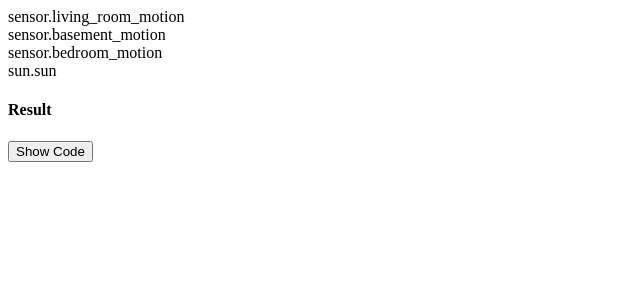
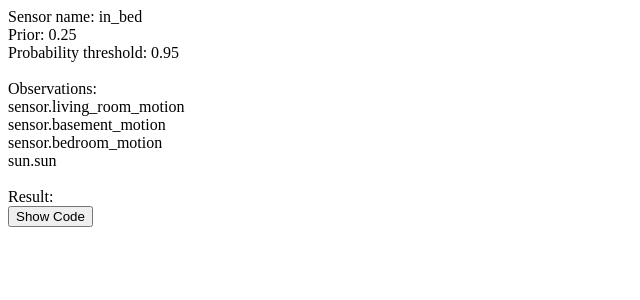
Before and after one commit to ChrisJohns-me/ha-bayesian-tool, an Angular app: page / in a window 1280 px wide. Shown: the top 300 px of the page, without its empty margins (0-640 px from the left). Built offline with nearby package versions, Linux system fonts and the light colour scheme.

Commit message:
3 files modified

```diff
--- a/src/app/app.component.html
+++ b/src/app/app.component.html
@@ -1,11 +1,16 @@
 <section>
+  <div>Sensor name: {{ bayesianSensor?.binary_sensor?.name }}</div>
+  <div>Prior: {{ bayesianSensor?.binary_sensor?.prior }}</div>
+  <div>Probability threshold: {{ bayesianSensor?.binary_sensor?.probability_threshold }}</div>
+
+  <br />
+  Observations:
   <div *ngFor="let observation of bayesianSensor?.binary_sensor?.observations">
     {{ observation.entity_id }}
   </div>
 
-  <div>
-    <h4>Result</h4>
-  </div>
+  <br />
+  <div>Result: {{ '' }}</div>
 </section>
 
 <section>
--- a/src/app/app.component.ts
+++ b/src/app/app.component.ts
@@ -28,9 +28,27 @@ export class AppComponent {
     try {
       parsedInput = YAML.parse(this.textInput);
       this.bayesianSensor = new BayesianSensor(parsedInput);
+
+      this.updateBayesianSensor();
     } catch(error) {
       this.hasImportError = true;
       this.importError = error;
     }
   }
+
+  private updateBayesianSensor(): void {
+    if (!this.bayesianSensor || this.bayesianSensor.binary_sensor) return;
+    let prior = this.bayesianSensor.binary_sensor.prior;
+    for (let obs of this.bayesianSensor.binary_sensor.observations)
+      prior = this.updateProbability(prior, obs.prob_given_true, obs.prob_given_false);
+
+    this.bayesianSensor.binary_sensor.prior = prior;
+  }
+
+  private updateProbability(prior: number, prob_true: number, prob_false: number): number {
+    const numerator = prob_true * prior
+    const denominator = numerator + prob_false * (1 - prior)
+    const probability = numerator / denominator
+    return probability;
+  }
 }
--- a/src/app/classes/bayesian-sensor.class.ts
+++ b/src/app/classes/bayesian-sensor.class.ts
@@ -20,13 +20,6 @@ export class BayesianSensor {
       above?: number; // platform=numeric_state
       value_template?: string; // platform=template
     }>,
-  } = {
-    platform: 'bayesian',
-    prior: 0,
-    observations: [{
-      platform: ObservationPlatform.state,
-      prob_given_true: 1,
-    }]
   };
 
   constructor(private inputObj: any) {
```
